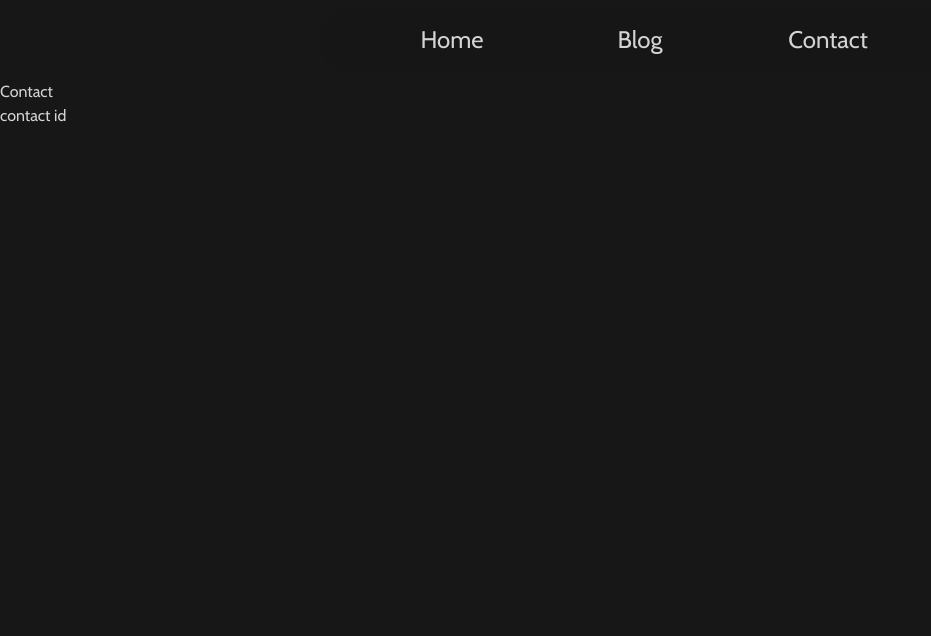
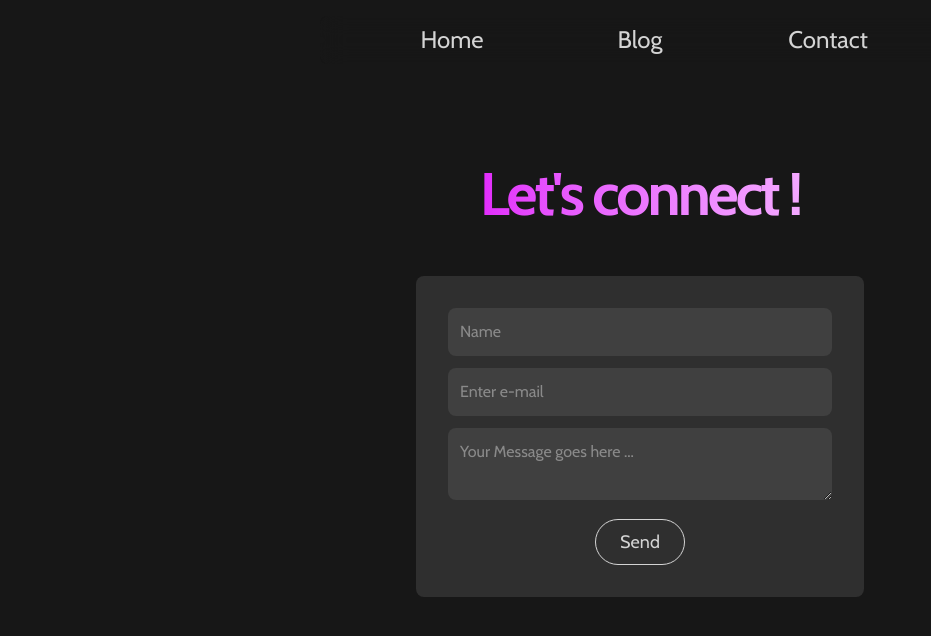
Before and after one commit to asmaabahy/asmaabahy.github.io, a React (Vite) app: page /contact in a window 1280 px wide. Shown: the top 636 px of the page, without its empty margins (0-931 px from the left). Built offline with nearby package versions, Linux system fonts and the light colour scheme; a web font is replaced by a local one.

Commit message:
added contact form

```diff
--- a/package.json
+++ b/package.json
@@ -12,6 +12,7 @@
   "dependencies": {
     "@react-three/fiber": "^9.1.2",
     "@tailwindcss/vite": "^4.1.4",
+    "@tanstack/react-query": "^5.75.7",
     "motion": "^12.7.4",
     "react": "^19.0.0",
     "react-dom": "^19.0.0",
--- /dev/null
+++ b/src/components/ContactForm.tsx
@@ -0,0 +1,58 @@
+import Button from "./UI/Button";
+import Input from "./UI/Input";
+
+function ContactForm() {
+  function handleSubmit(event: any) {
+    event.preventDefault();
+    const formData = new FormData(event.target);
+    const data = Object.fromEntries(formData);
+    console.log(data);
+  }
+
+  return (
+    <div className="bg-neutral-50/10 rounded-lg">
+      <form
+        onSubmit={handleSubmit}
+        className="flex flex-col gap-3 justify-center items-center p-8"
+      >
+        <div>
+          <Input
+            id="name"
+            type="text"
+            name="name"
+            placeholder="Name"
+            required
+          />
+        </div>
+        <div>
+          <Input
+            id="email"
+            type="email"
+            name="email"
+            placeholder="Enter e-mail"
+            required
+          />
+        </div>
+        <div>
+          <Input
+            type="textarea"
+            name="message"
+            placeholder="Your Message goes here ..."
+            required
+          />
+        </div>
+
+        <div>
+          <Button
+            whileHover={{ scale: 1.1 }}
+            className="border px-6 py-2 text-lg rounded-full"
+          >
+            Send
+          </Button>
+        </div>
+      </form>
+    </div>
+  );
+}
+
+export default ContactForm;
--- a/src/components/Navbar/Navbar.tsx
+++ b/src/components/Navbar/Navbar.tsx
@@ -11,20 +11,13 @@ const navbarItems: navbarItem[] = [
 
 export default function Navbar() {
   const location = useLocation();
-  const navBackgroundColor =
-    "h-full relative flex items-center";
 
   return (
     <>
       {/* md screen navbar */}
-      <nav
-        className={
-          navBackgroundColor + " hidden md:flex justify-center items-center w-full py-2 "
-        }
-      >
-        <ul className="rounded-full flex flex-row gap-10 bg-neutral-900/70 backdrop-blur-md h-full w-[50%] justify-evenly items-center px-3 xs:px-6 md:px-8 3xl:px-32 3xl:py-16">
+      <nav className="rounded-lg h-full relative hidden md:flex justify-center items-center w-full py-4 ">
+        <ul className="rounded-lg flex flex-row gap-10 bg-neutral-900/30 backdrop-blur-md h-full w-[50%] justify-evenly items-center px-3 xs:px-6 md:px-8 3xl:px-32 3xl:py-16">
           {navbarItems.map((item) => (
-            <>
             <motion.li
               key={item.label}
               className="relative flex-nowrap w-24 shrink-0 flex flex-col gap-1 justify-between items-center text-xl lg:text-2xl 3xl:text-5xl"
@@ -37,7 +30,6 @@ export default function Navbar() {
                 <NavLink to={item.path}>{item.label}</NavLink>
               </motion.span>
             </motion.li>
-            </>
           ))}
         </ul>
       </nav>
--- a/src/components/Title.tsx
+++ b/src/components/Title.tsx
@@ -13,7 +13,8 @@ export default function Title() {
         </p>
         <div className="">
           <Button
-            className="tracking-widest text-nowrap font-semibold bg-neutral-50 text-neutral-900"
+            whileHover={{ backgroundColor: "#fafafa", color: "#171717" }}
+            className="tracking-widest text-nowrap font-semibold bg-neutral-900 text-neutral-50 px-6 py-3 text-xl rounded-full border"
             onClick={handleClick}
           >
             Download CV
--- a/src/components/UI/Button.tsx
+++ b/src/components/UI/Button.tsx
@@ -6,7 +6,7 @@ export default function Button({ children, onClick, className, whileHover }: But
     <motion.button
       whileHover={whileHover}
       transition={{ type: 'tween', ease: 'easeIn'}}
-      className={"px-6 py-3 text-xl rounded-full cursor-pointer " + className}
+      className={"cursor-pointer " + className}
       onClick={onClick}
     >
       {children}
--- /dev/null
+++ b/src/components/UI/Input.tsx
@@ -0,0 +1,20 @@
+function Input({ type, ...props }) {
+  if (type === "textarea") {
+    return (
+      <textarea
+        {...props}
+        className="w-80 md:w-96 bg-neutral-700 rounded-lg px-3 py-3"
+      />
+    );
+  } else {
+    return (
+      <input
+        type={type}
+        {...props}
+        className="w-80 md:w-96 bg-neutral-700 rounded-lg px-3 py-3"
+      />
+    );
+  }
+}
+
+export default Input;
--- a/src/components/UI/SectionFrame.tsx
+++ b/src/components/UI/SectionFrame.tsx
@@ -1,6 +1,6 @@
 function SectionFrame({ children, title } : {children: React.ReactNode, title?: string}) {
   return (
-    <section className="min-h-[80vh] flex flex-col gap-3 justify-center items-center mb-20">
+    <section className="min-h-[75vh] flex flex-col gap-3 justify-center items-center mb-20">
       {title && (
         <h1
           className="text-3xl xs:text-4xl xl:text-6xl mb-10 font-extrabold tracking-tighter
--- a/src/constants/interfaces.ts
+++ b/src/constants/interfaces.ts
@@ -4,7 +4,11 @@ export interface ButtonProps {
   children: React.ReactNode;
   className?: string;
   whileHover?: TargetAndTransition | VariantLabels | {}
-  onClick: () => void;
+  onClick?: (e: any) => void;
+}
+
+export interface InputProps extends React.InputHTMLAttributes<HTMLInputElement> {
+  type: string; // e.g., 'text', 'email', 'password', etc.
 }
 
 export interface navbarItem {
--- a/src/pages/About.tsx
+++ b/src/pages/About.tsx
@@ -14,7 +14,7 @@ export default function About() {
         </span>
       </p>
       <div className="self-start px-5 md:px-36 xl:px-56">
-        <h1 className="text-4xl mb-4 text-amber-500">Education</h1>
+        <h1 className="text-4xl mb-4 border-b-2 w-fit border-dashed">Education</h1>
         <p className="text-3xl mb-1">Software Engineering</p>
         <p className="text-2xl hover:underline">
           <a href="https://aiac.ma/" target="_blank" rel="noopener noreferrer">
--- a/src/pages/Contact.tsx
+++ b/src/pages/Contact.tsx
@@ -1,10 +1,10 @@
-import { Link } from "react-router";
+import ContactForm from "../components/ContactForm";
+import SectionFrame from "../components/UI/SectionFrame";
 
 export default function Contact() {
   return (
-    <>
-      <div>Contact</div>
-      <Link to="hello">contact id</Link>
-    </>
+    <SectionFrame title="Let's connect !">
+      <ContactForm />
+    </SectionFrame>
   );
 }
--- a/src/router/index.tsx
+++ b/src/router/index.tsx
@@ -2,9 +2,14 @@ import { createBrowserRouter } from "react-router";
 import RootLayout from "../layouts/RootLayout";
 import { lazy, Suspense } from "react";
 import Home from "../pages/Home";
+import { QueryClient, QueryClientProvider } from "@tanstack/react-query";
+
+
 
 const Blog = lazy(() => import("../pages/Blog"));
 const Contact = lazy(() => import("../pages/Contact"));
+
+export const queryClient = new QueryClient();
 
 export const router = createBrowserRouter([
   {
@@ -19,7 +24,9 @@ export const router = createBrowserRouter([
         path: "contact",
         element: (
           <Suspense fallback={<p>Loading ...</p>}>
-            <Contact />
+            <QueryClientProvider client={queryClient}>
+              <Contact />
+            </QueryClientProvider>
           </Suspense>
         ),
       },
```
Also changed, not shown: 1 other file (tests, documents, lock files or other folders). Lines whose indentation alone changed are shown as unchanged.
